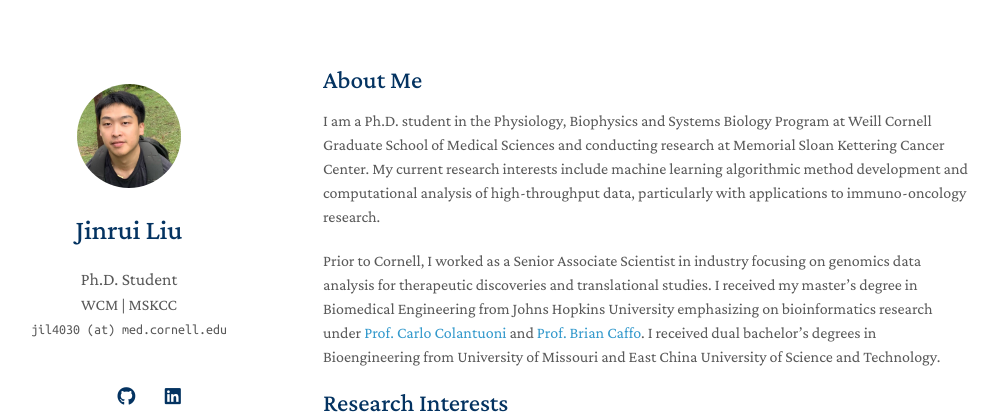
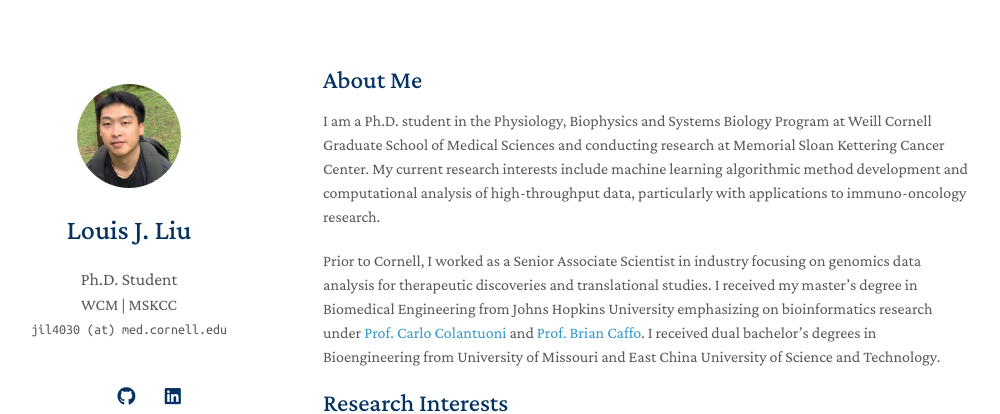
Before and after one commit to louis-jliu/louis-jliu.github.io, a Jekyll site: the page built from index.md, in a window 1280 px wide. Shown: the top 414 px of the page, without its empty margins (147-1147 px from the left). Built offline with Jekyll 4.4.1, drawn with Linux system fonts in a browser that asks for light colours; nearby versions of some CDN libraries; a style sheet for code colours, icons or effects is not loaded; our own code applies the rules of GitHub Pages for plain Markdown files.

Commit message:
update name

```diff
--- a/_config.yml
+++ b/_config.yml
@@ -1,5 +1,5 @@
 # Basic Information
-title: Jinrui Liu
+title: Louis J. Liu
 position: Ph.D. Student
 affiliation: WCM | MSKCC
 email: jil4030 (at) med.cornell.edu
```
